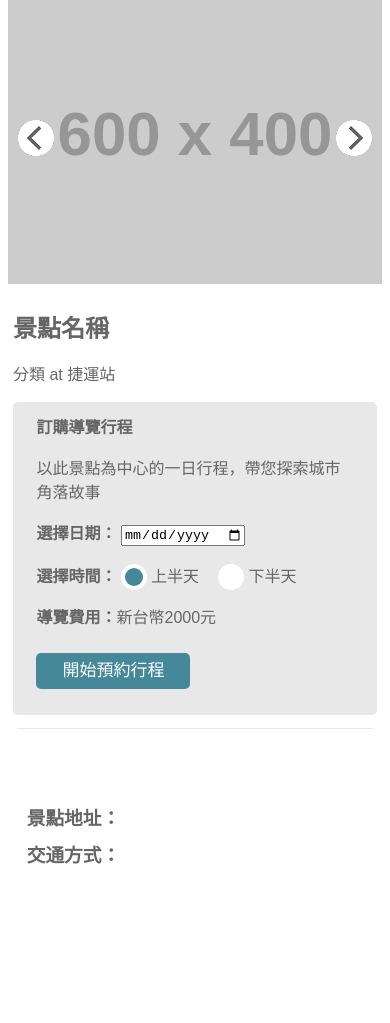
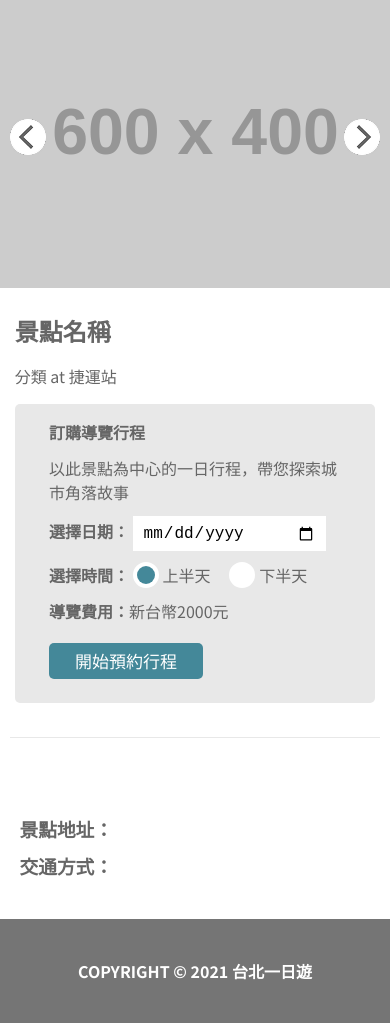
Before and after one commit to Neil4bb/wehelp_stage2, a plain HTML site: page static/attraction.html in a window 390 px wide. Shown: the part 70-1093 px from the top of the page. Before the commit the page ends 947 px from the top, so only its background shows below. Drawn offline with Linux system fonts and the light colour scheme; placeholder pictures from the web are drawn by us; files whose address does not match are found by name.

Commit message:
Fix: optimize attraction page layout and mobile RWD

```diff
--- a/static/attraction.css
+++ b/static/attraction.css
@@ -1,4 +1,6 @@
 body {
+    margin: 0;
+    padding: 0;
     font-family: "Noto Sans TC", sans-serif;
     color: #666666;
 }
@@ -57,32 +59,38 @@ a {
     align-items: stretch;
     gap: 30px;
     max-width: 1200px;
-    margin: 5vh auto;
+    margin: 24px auto 32px;
     width: 90%;
+    /* ❌ 不要固定高度，讓內容自己撐高 */
+    /* height: 45vh; */
+    /* min-height: 300px; */
 
-    height: 45vh;
-    min-height: 300px;
+
 }
 
 /* 左側圖片 */
 .slideshow-container {
     position: relative;
-    flex: 1.9 1 0%;  /* 成長比例2, 縮放比例1, 初始基礎寬度0% */
-
-
-    height: 100%;
-    aspect-ratio: 4 / 3;
+    flex: 1.9 1 0;
+    max-width: 540px;          /* 可以依照 Figma 大概抓一個最大寬度 */
+    aspect-ratio: 4 / 3;       /* 只保留比例，讓高度跟著寬度走 */
     overflow: hidden;
+    margin: 0;
 }
 
 
 
 
-.image-wrapper, img {
+.image-wrapper {
+    width: 100%;
+    height: 100%;
+}
+
+.image-wrapper img {
     width: 100%;
     height: 100%;
     object-fit: cover;
-
+    display: block;
 }
 
 .arrow {
@@ -146,16 +154,12 @@ a {
 
 /* 右側資訊欄+訂購 */
 .attraction-info {
-    flex: 2 1 0%;  /* 成長比例3, 縮放比例1, 初始基礎寬度0% */
-
-
+    flex: 2 1 0;
     display: flex;
     flex-direction: column;
-
-    gap: 2vh;
+    gap: 16px;
     margin: 0;
-
-
+    padding: 0;
     font-size: 1rem;
 }
 
@@ -170,23 +174,32 @@ a {
 }
 
 .booking-panel {
-    flex-grow: 1;
+
     background-color: #E8E8E8;
     margin-top: 0;
-    padding: 1.5vh 1.5vw;
+    padding: 16px 18px;
     border-radius: 5px;
-
+    height: 100%;
 }
 
 .booking-form {
     display: flex;
     flex-direction: column;
-    gap: 2vh;
+    gap: 12px;
 }
 
 .booking-form p {
     margin: 0;  /*清除p tag預設行距*/
 
+}
+
+#booking-date {
+    width: 193px;
+    height: 35px;
+    padding: 0 10px;
+    border: none;
+    box-sizing: border-box;
+    font-size: 16px;
 }
 
 /*隱藏原生 radio 樣式*/
@@ -249,8 +262,8 @@ input[type="radio"]:checked + .radio-label::after {
     display: flex;
     justify-content: center;
     align-items: center;
-    margin-top: 1vh;
-    margin-bottom: 1.5vh;
+    margin-top: 8px;
+    margin-bottom: 8px;
 
     cursor: pointer;
     transition: background-color 0.2s ease; /* 顏色切換更平滑 */
@@ -274,7 +287,7 @@ hr {
     max-width: 1200px;
     width: 90%;
     margin: 0 auto;
-    padding-top: 2vh;
+    padding-top: 20px;
 }
 
 #attr-description {
@@ -296,6 +309,23 @@ hr {
     line-height: 1.6;
 }
 
+.footer {
+    width: 100%;
+    height: 104px;
+    background-color: #757575;
+    display: flex;
+    justify-content: center;
+    align-items: center;
+    margin-top: 40px;
+}
+
+.footer p {
+    color: #FFFFFF;
+    font-size: 16px;
+    font-weight: 700;
+}
+
+
 /* ---手機板 RWD --- */
 @media (max-width: 600px) {
     .attraction-container {
@@ -310,13 +340,15 @@ hr {
     .slideshow-container {
         flex: none;
         width: 100%;
+        margin: 0;
+        padding: 0;
         aspect-ratio: 9 / 7;
     }
 
     .attraction-info {
         flex: none;
-        width: 100%;
-        margin-top: 20px;
+        width: 95%;
+        margin: 20px auto;
         padding: 5px;
         box-sizing: border-box; /* 確保 padding 不會撐破寬度 */
     }
--- a/static/attraction.html
+++ b/static/attraction.html
@@ -4,6 +4,11 @@
   <meta charset="UTF-8">
   <meta name="viewport" content="width=device-width, initial-scale=1.0">
   <title>Attraction</title>
+
+  <link rel="preconnect" href="https://fonts.googleapis.com">
+  <link rel="preconnect" href="https://fonts.gstatic.com" crossorigin>
+  <link href="https://fonts.googleapis.com/css2?family=Noto+Sans+TC:wght@400;500;700&display=swap" rel="stylesheet">
+
   <link rel="stylesheet" href="/static/attraction.css">
   <script defer src="/static/attraction.js"></script>
 </head>
@@ -91,5 +96,10 @@
     </section>
 
   </main>
+
+  <footer class="footer">
+    <p>COPYRIGHT © 2021 台北一日遊</p>
+  </footer>
+
 </body>
 </html>
```
